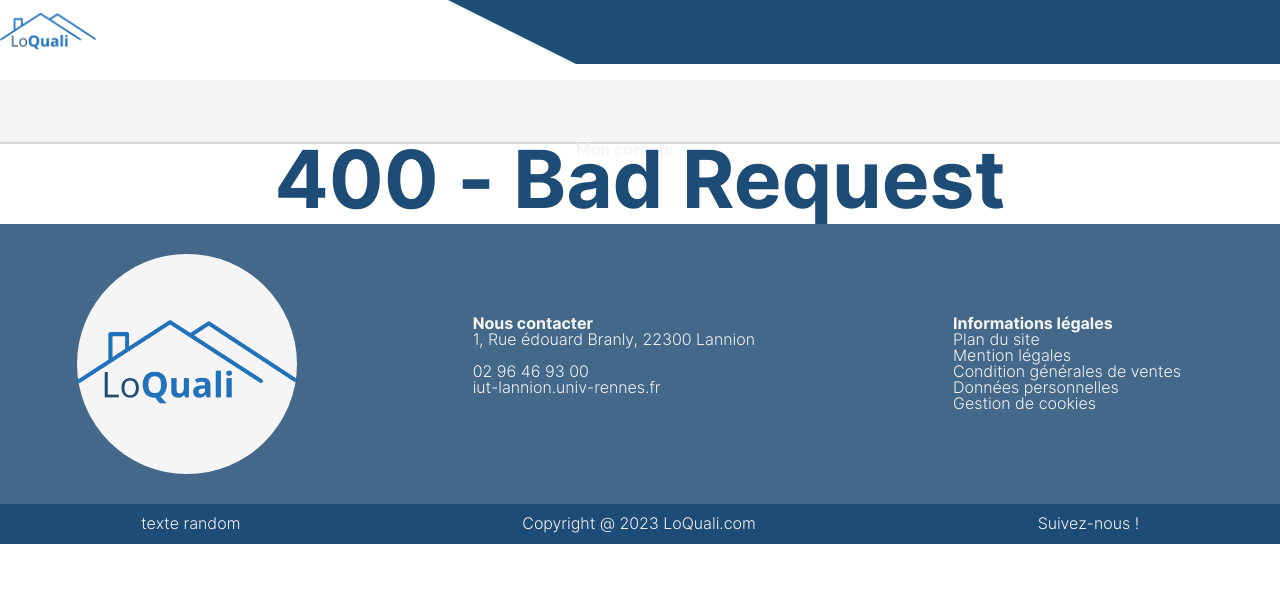
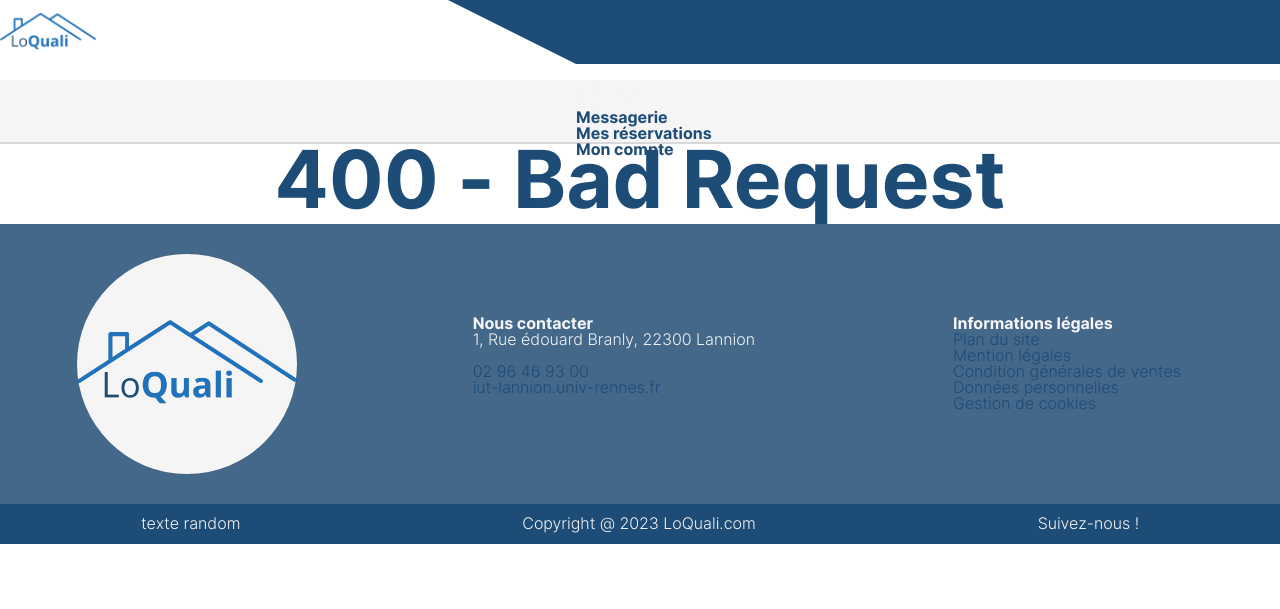
Before and after one commit to cbroussey/loquali, a PHP site: page /devis/paiement.php in a window 1280 px wide. Shown: the top 609 px of the page. Run offline with PHP 8.4, Linux system fonts and the light colour scheme.

Commit message:
amélioration de la page de paiement

```diff
--- a/siteLinks/asset/css/paiement.css
+++ b/siteLinks/asset/css/paiement.css
@@ -10,6 +10,10 @@ h1, h2, h3, h4, h5, h6 {
     font-weight: bold;
 }
 
+a {
+    color: var(--textColor)
+}
+
 .flexTop {
     display: flex;
     flex-direction: row;
@@ -17,7 +21,6 @@ h1, h2, h3, h4, h5, h6 {
     padding: 50px 50px;
     flex-wrap: wrap;
     gap: 3em;
-    align-items: ce;
 }
 
 .backButton {
@@ -48,6 +51,7 @@ h1, h2, h3, h4, h5, h6 {
     flex-direction: column;
     justify-content: space-around;
     flex-basis: 35em;
+    /*gap: 3em;*/
 }
 
 #paiement > * {
--- a/siteLinks/paiement.php
+++ b/siteLinks/paiement.php
@@ -56,7 +56,8 @@
     //print_r($_POST);
     if (isset($_POST["devis"]) && is_numeric($_POST["devis"])) {
         //include("../data/dbImport.php");
-        $db = new PDO(`$driver:host=$server; dbname=$dbname', '$user', '$pass`);
+        require_once("connect_params.php");
+        $db = new PDO("$driver:host=$server;dbname=$dbname", "$user", "$pass");
         $res = $db->prepare(
             'SELECT * FROM test.devis
             JOIN test.reservation ON test.devis.id_reservation = test.reservation.id_reservation
```
